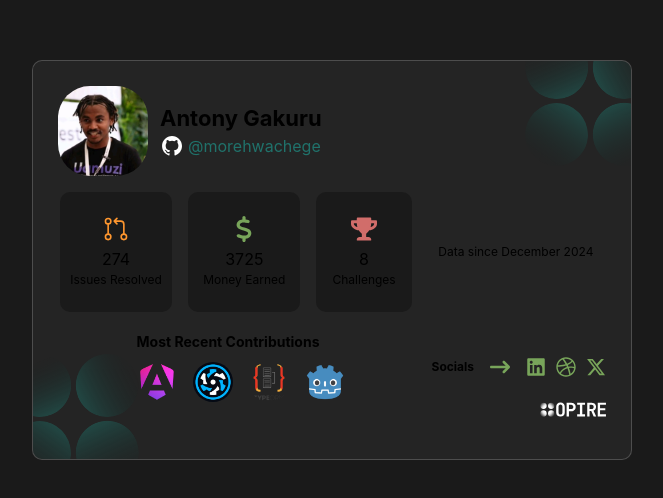
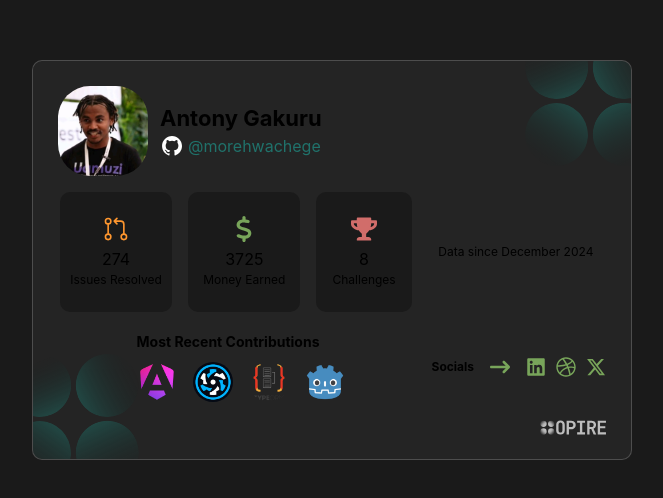
Before and after one commit to morehwachege/opire-devcard, a Gatsby site: page / in a window 1280 px wide. Shown: the part 140-638 px from the top of the page, without its empty margins (308-971 px from the left). Built offline with nearby package versions, Linux system fonts and the light colour scheme; Gatsby itself is replaced by a stand-in of ours.

Commit message:
dim brand logo

```diff
--- a/src/components/DevCard/DevCard.tsx
+++ b/src/components/DevCard/DevCard.tsx
@@ -161,10 +161,9 @@ function DevCard() {
         w="auto"
         fit="contain"
         style={{
-          // position: "absolute",
-          bottom: 0,
-          right: 0,
-          marginLeft: "auto"
+          marginTop: 18,
+          marginLeft: "auto",
+          opacity: .7
         }}
         fallbackSrc="https://placehold.co/600x400?text=Placeholder"
       />
```
